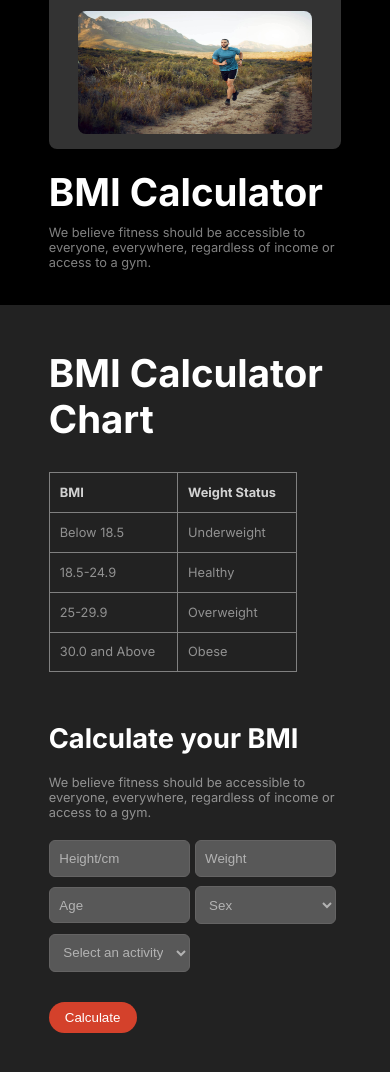
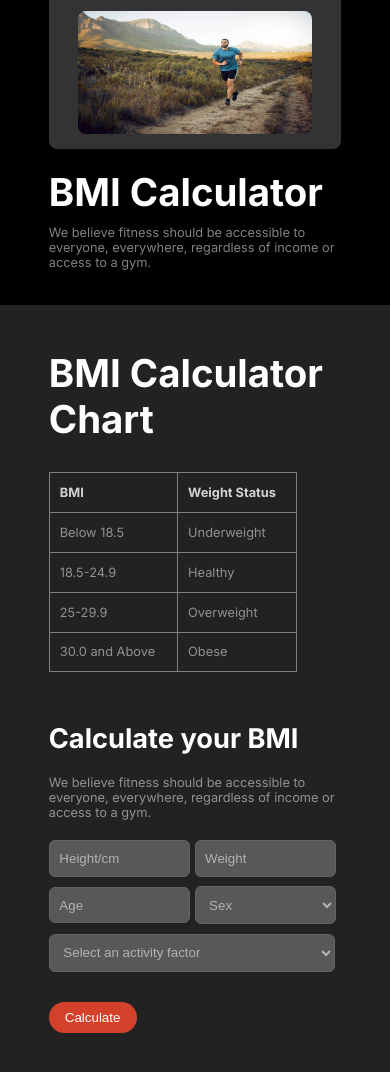
Before and after one commit to Anikx01/Assignment-two, a plain HTML site: page index.html in a window 390 px wide. Shown: the part 2367-3439 px from the top of the page. Drawn offline with Linux system fonts and the light colour scheme; a web font is replaced by a local one.

Commit message:
fixed a error in the form style

```diff
--- a/style/style.css
+++ b/style/style.css
@@ -572,7 +572,7 @@ body{
     input,select{
         width: calc( 50% - 5px );
     }
-    #activity{
+    .activity{
         width: 98%;
     }
 }
```
